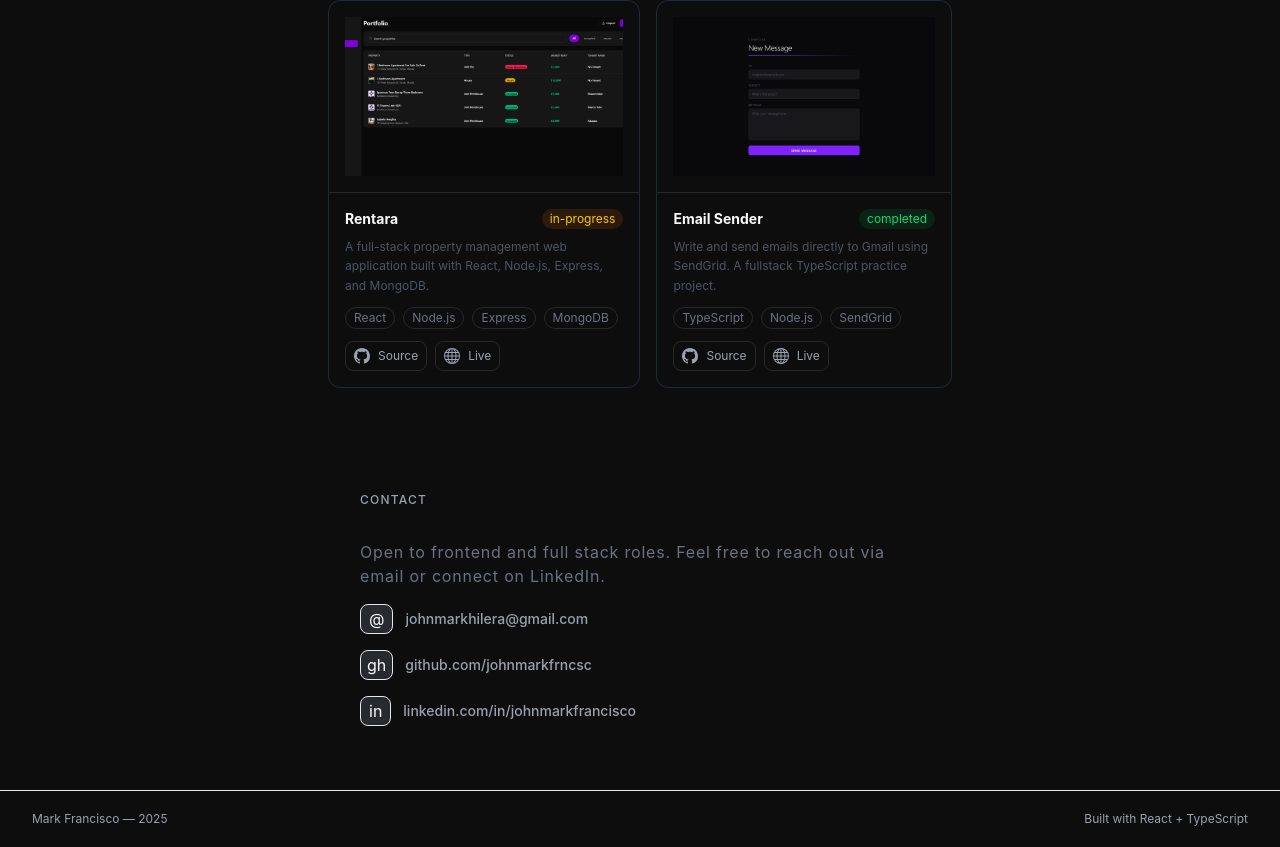
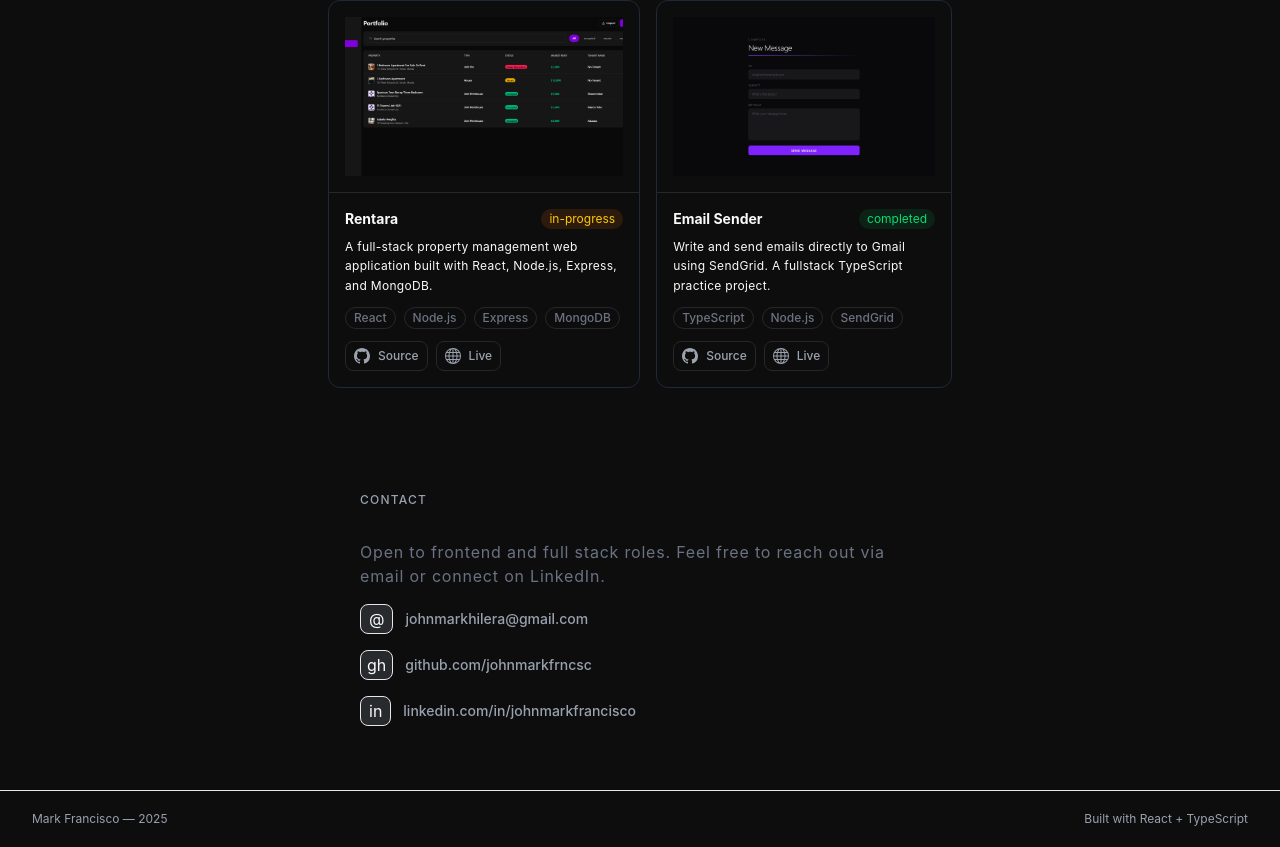
Before and after one commit to johnmarkfrncsc/frncsc-portfolio, a React (Vite) app: page / in a window 1280 px wide. Shown: the part 1221-2068 px from the top of the page. Built offline with nearby package versions, Linux system fonts and the light colour scheme.

Commit message:
feat: update Project and ProjectCard components for improved text styling and consistency

```diff
--- a/src/components/sections/Project.tsx
+++ b/src/components/sections/Project.tsx
@@ -10,7 +10,7 @@ const Project = () => {
         </h3>
         <a
           href="https://github.com/johnmarkfrncsc"
-          className="text-md text-[#4b5563]"
+          className="text-md text-[#4b5563] hover:text-[#F8F8F3] transition-colors"
         >
           view all →
         </a>
--- a/src/components/ui/ProjectCard.tsx
+++ b/src/components/ui/ProjectCard.tsx
@@ -34,14 +34,14 @@ const ProjectCard = ({
             {status}
           </span>
         </div>
-        <p className="text-xs text-[#4b5563] leading-relaxed mb-3">
+        <p className="text-xs text-[#f9fafb] tracking-wide leading-relaxed mb-3">
           {description}
         </p>
         <div className="flex flex-wrap gap-2 mb-3">
           {techStack.map((skill) => (
             <span
               key={skill}
-              className="text-xs text-[#6b7280] border border-[#27272a] rounded-full px-2 py-0.5"
+              className="text-xs font-medium text-[#6b7280] border border-[#27272a] rounded-full px-2 py-0.5"
             >
               {skill}
             </span>
@@ -52,7 +52,7 @@ const ProjectCard = ({
             href={githubUrl}
             target="_blank"
             rel="noreferrer"
-            className="flex gap-2 text-xs text-[#9ca3af] border border-[#27272a] rounded-lg px-2 py-1.5 hover:bg-[#27272a] transition-colors"
+            className="flex gap-2 text-xs font-medium text-[#9ca3af] border border-[#27272a] rounded-lg px-2 py-1.5 hover:bg-[#27272a] transition-colors"
           >
             <svg
               xmlns="http://www.w3.org/2000/svg"
@@ -71,7 +71,7 @@ const ProjectCard = ({
               href={liveUrl}
               target="_blank"
               rel="noreferrer"
-              className="flex gap-2 text-xs text-[#9ca3af] border border-[#27272a] rounded-lg px-2 py-1.5 hover:bg-[#27272a] transition-colors"
+              className="flex gap-2 text-xs font-medium text-[#9ca3af] border border-[#27272a] rounded-lg px-2 py-1.5 hover:bg-[#27272a] transition-colors"
             >
               <svg
                 xmlns="http://www.w3.org/2000/svg"
```
